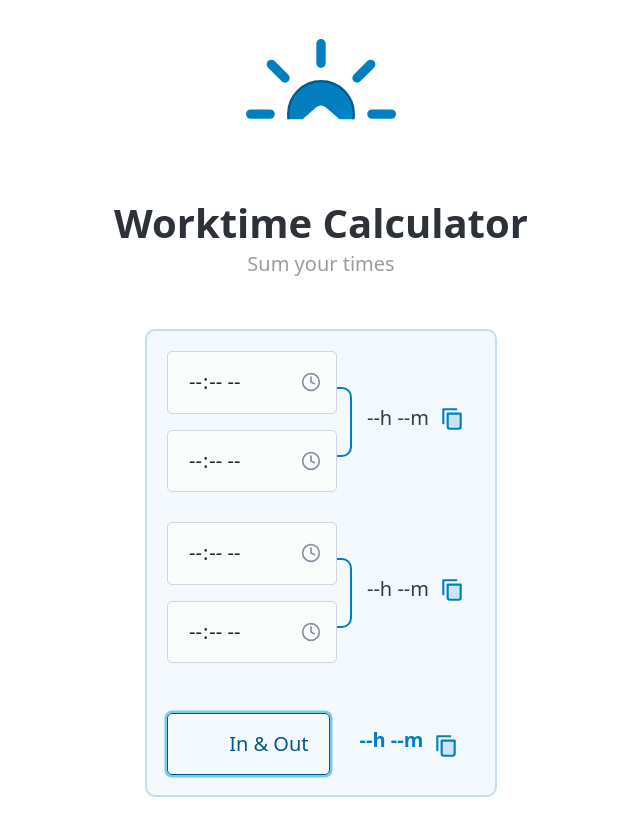
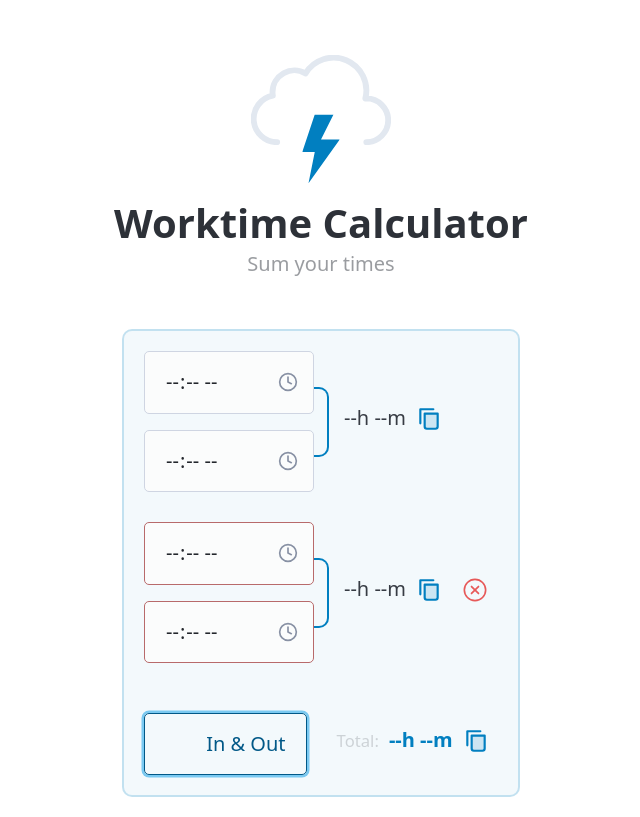
Before and after one commit to RuanPS01/worktime-calculator-pwa, a plain HTML site: page index.html in a window 1280 px wide. Both pictures are taken after a click on the button "In & Out". Shown: the whole page, without its empty margins (319-959 px from the left). Drawn offline with nearby package versions, Linux system fonts and the light colour scheme.

Commit message:
feat: update total when add period, remove period button and new updates in styles

```diff
--- a/app.js
+++ b/app.js
@@ -28,6 +28,7 @@ window.clearWarning = function (event) {
 
 window.sumPeriod = async function (index, event) {
     event.preventDefault();
+    console.log(`[sumPeriod] index: ${index}`);
     try {
         document.getElementById(`in${index}`).setAttribute('aria-invalid', 'false');
         document.getElementById(`out${index}`).setAttribute('aria-invalid', 'false');
@@ -42,24 +43,18 @@ window.sumPeriod = async function (index, event) {
         }
         const diffTime = outTimeDate.getTime() - inTimeDate.getTime();
         if (diffTime < 0) {
-            // 86400000 é o número de milissegundos equivalente a um dia
-            diffTime += 86400000;
-            diffTime += 86400000;
+            diffTime += 24 * 60 * 60 * 1000;
         }
-        // 3600000 é o número de milissegundos equivalente a uma hora
-        const diffHours = Math.floor(diffTime / 3600000);
-        // 60000 é o número de milissegundos equivalente a 1 minuto
-        const diffMinutes = Math.floor((diffTime % 3600000) / 60000);
 
-        totalTime[index] = diffHours + diffMinutes / 60;
+        totalTime[index] = diffTime;
 
-        if (diffHours.toString() == 'NaN' || diffMinutes.toString() == 'NaN') {
+        if (isNaN(diffTime)) {
             document.getElementById(`in${index}`).setAttribute('aria-invalid', 'true');
             document.getElementById(`out${index}`).setAttribute('aria-invalid', 'true');
             document.getElementById('sunrise').style.display = 'none';
             document.getElementById('storm').style.display = 'block';
         } else {
-            sumPeriod.textContent = `${diffHours ? diffHours + 'h' : ''} ${diffMinutes ? diffMinutes + 'm' : ''}`
+            sumPeriod.textContent = `${diffTime ? formatTime(diffTime) : '0h 0m'}`
         }
         sumTotal();
     } catch (err) {
@@ -69,6 +64,13 @@ window.sumPeriod = async function (index, event) {
         document.getElementById('sunrise').style.display = 'none';
         document.getElementById('storm').style.display = 'block';
     }
+}
+
+function formatTime(milliseconds) {
+    const hours = Math.floor(milliseconds / (60 * 60 * 1000));
+    const minutes = Math.floor((milliseconds % (60 * 60 * 1000)) / (60 * 1000));
+
+    return `${hours ? hours + 'h' : ''} ${minutes ? minutes + 'm' : ''}`;
 }
 
 window.copyPeriod = function (index, event) {
@@ -83,14 +85,18 @@ window.copyPeriod = function (index, event) {
 
 window.sumTotal = function () {
     let totalSum = totalTime.reduce((a, b) => a + b, 0);
-    const hours = Math.trunc(totalSum);
-    const minutes = Math.trunc((totalSum - hours) * 60);
+    let timeText;
 
-    if (hours.toString() == 'NaN' || minutes.toString() == 'NaN') {
-        document.getElementById('sumWorkTime').textContent = '--h --m';
+    if (isNaN(totalSum)) {
+        timeText = '--h --m';
+    } else if (!totalSum) {
+        timeText = '0h 0m';
     } else {
-        document.getElementById('sumWorkTime').textContent = `${hours ? hours + 'h' : ''} ${minutes ? minutes + 'm' : ''}`;
+        timeText = formatTime(totalSum);
     }
+
+    document.getElementById('sumWorkTime').textContent = timeText;
+
 }
 
 
@@ -119,8 +125,27 @@ window.addPeriod = function () {
     inElement.setAttribute('onchange', `sumPeriod(${index}, event)`);
     outElement.setAttribute('onchange', `sumPeriod(${index}, event)`);
     newPeriod.setAttribute('onsubmit', `sumPeriod(${index}, event)`);
-    const copyAnchorElement = newPeriod.querySelector('a');
+
+    const copyAnchorElement = newPeriod.querySelector('#copyPeriod0');
+    copyAnchorElement.id = `copyPeriod${index}`;
     copyAnchorElement.setAttribute('onclick', `copyPeriod(${index}, event)`);
+
+    const deleteElement = newPeriod.querySelector('#deletePeriod0');
+    deleteElement.id = `deletePeriod${index}`;
+    deleteElement.style = 'margin-right: 10px; opacity: 1; cursor: pointer;';
+    deleteElement.setAttribute('onclick', `deletePeriod(${index}, event)`);
+
     periodList.appendChild(newPeriod);
     totalTime[index] = 0;
+    sumPeriod(index, event);
+    sumTotal();
 }
+
+window.deletePeriod = function (index, event) {
+    event.preventDefault();
+    const periodList = document.getElementById('periodList');
+    const periodElement = periodList.querySelector(`#period${index}`);
+    periodList.removeChild(periodElement);
+    totalTime.splice(index, 1);
+    sumTotal();
+}
--- a/index.html
+++ b/index.html
@@ -64,8 +64,14 @@
                         </div>
                         <div style="display: flex; flex-direction: row; gap: 10px">
                             <label id="sumPeriod0">--h --m</label>
-                            <a onclick="copyPeriod(0, event)"><img src="assets/copy.svg"
-                                    style="width: 26px; height: 26px; margin-right: 10px"></a>
+                            <a id="copyPeriod0" onclick="copyPeriod(0, event)"
+                                style="margin-right: 10px; cursor: pointer;">
+                                <img src="assets/copy.svg" style="width: 26px; height: 26px;">
+                            </a>
+                            <a id="deletePeriod0" onclick="deletePeriod(0, event)"
+                                style="margin-right: 10px; opacity: 0; pointer-events: none">
+                                <img src="assets/close.svg" style="width: 26px; height: 26px;">
+                            </a>
                         </div>
                     </form>
                 </div>
@@ -80,13 +86,13 @@
                         <img src="assets/plus.svg" style="width: 26px; height: 26px; margin-right: 10px" />
                         In & Out
                     </button>
+                    <label style="font-size: smaller; opacity: 0.2; margin-left: 20px;">Total: </label>
                     <label id="sumWorkTime" style="
-                            margin-left: 20px;
                             color: #017fc0;
                             font-weight: bold;">
                         --h --m</label>
-                    <a onclick="copyTotalWorkTime(event)"><img src="assets/copy.svg"
-                            style="width: 26px; height: 26px;"></a>
+                    <a onclick="copyTotalWorkTime(event)" style="transform: translateY(-5px);"><img
+                            src="assets/copy.svg" style="width: 26px; height: 26px; cursor: pointer;"></a>
                 </div>
             </div>
 
```
Also changed, not shown: assets/close.svg (added).
